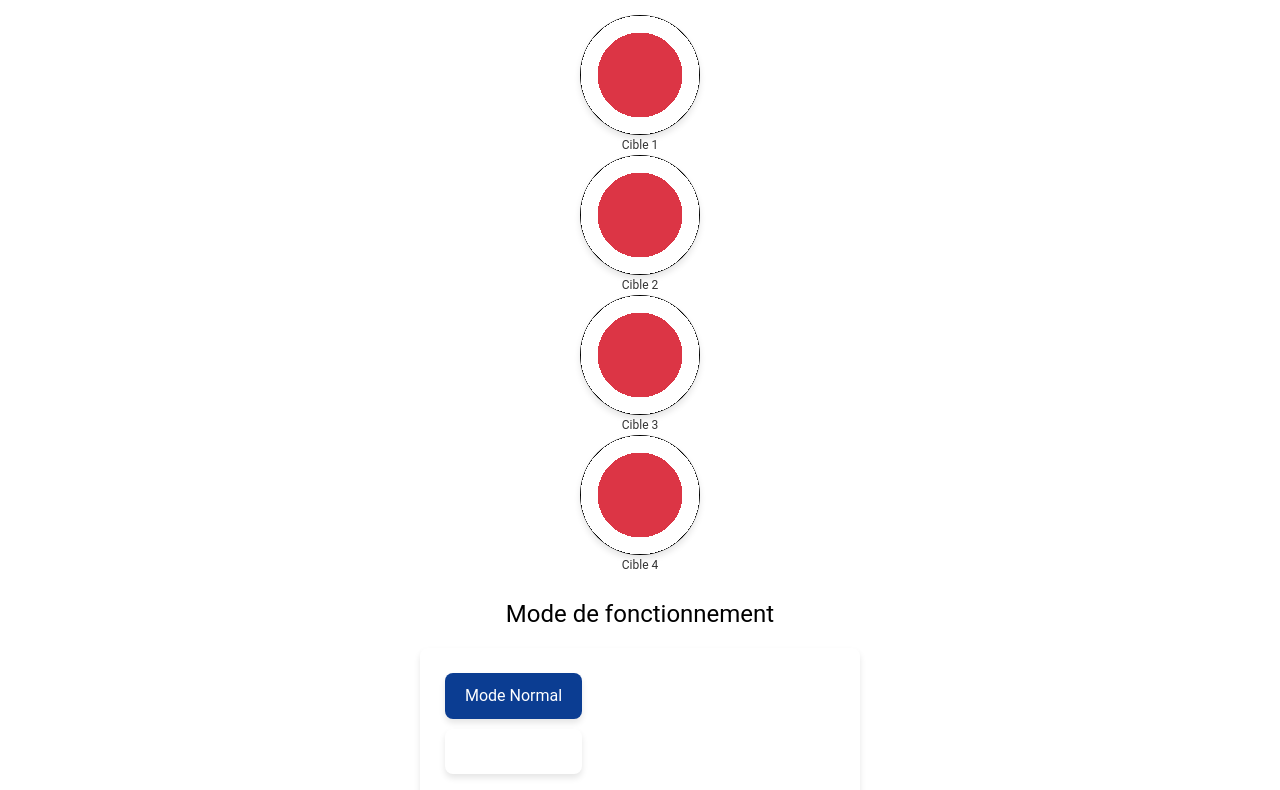
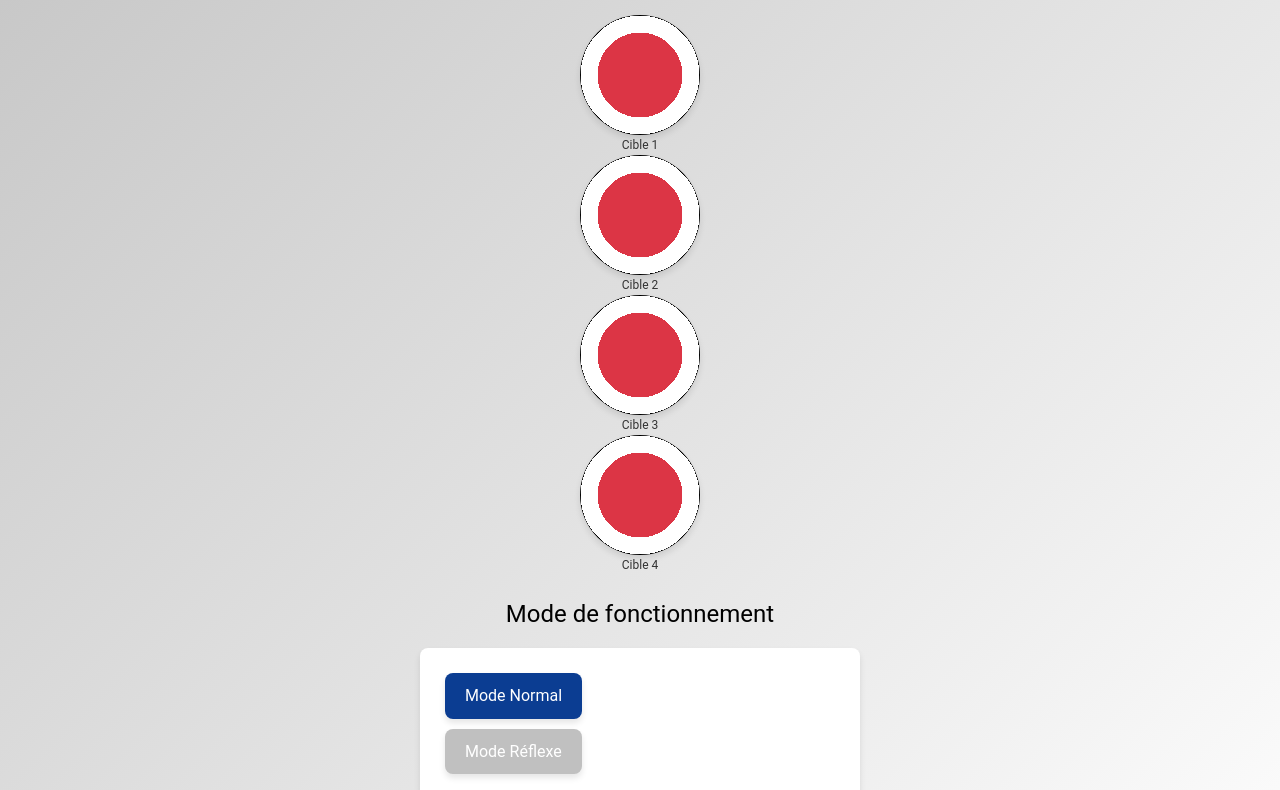
Before and after one commit to MarlinDotic/Site-html, a plain HTML site: page index.html in a window 1280 px wide. Shown: the part 333-1123 px from the top of the page. Drawn offline with Linux system fonts and the light colour scheme.

Commit message:
Fix color definitions and improve styles in index.html
Corrected color definitions and improved styling consistency.

```diff
--- a/index.html
+++ b/index.html
@@ -8,8 +8,8 @@
         :root {
             --primary-color: #0B3D92;
             --primary-hover: #000000;
-            --secondary-color: ##F5F5F5;
-            --background-color: ##F5F5F5;
+            --secondary-color: #c0c0c0;
+            --background-color: #c0c0c0;
             --text-color: #000000;
             --accent-color: #F7D24C;
             --border-radius: 8px;
```
